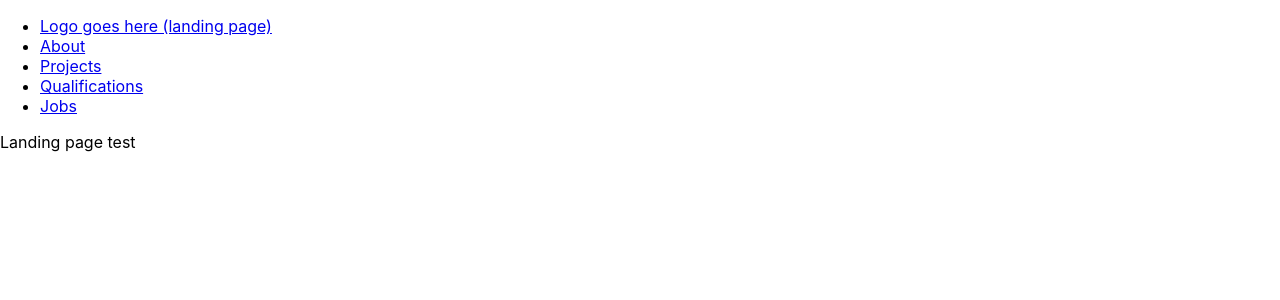
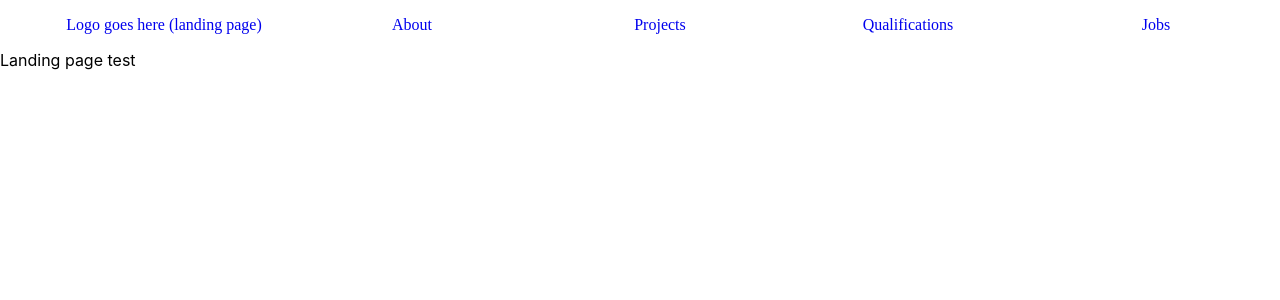
Before and after one commit to Thelangostudent/Personal-Website, a React (Create React App) app in the folder personal-website/: page / in a window 1280 px wide. Shown: the top 300 px of the page. Built offline with nearby package versions, Linux system fonts and the light colour scheme.

Commit message:
Simple navBar styling. (Grid style).

```diff
--- a/personal-website/src/App.js
+++ b/personal-website/src/App.js
@@ -7,6 +7,7 @@ import ProjectsPages from './projectsPages/baseProjectPage';
 import AboutPage from './aboutPage/aboutPage';
 import JobsPage from './jobsPage/baseJobPage';
 import QualificationsPage from './qualificationsPage/baseQualificationsPage';
+
 
 
 /***
--- a/personal-website/src/cssFiles/navBar.css
+++ b/personal-website/src/cssFiles/navBar.css
@@ -1,3 +1,41 @@
-body
+
+
+
+.navBar
 {
+
 }
+
+#naviGation
+{
+   text-align:center;
+   text-decoration-style: solid;
+
+
+
+}
+
+#navBarList {
+    list-style: none;
+    display: grid;
+    grid-template-columns: 1fr 1fr 1fr 1fr 1fr;
+    text-decoration: none;
+}
+
+.navItem {
+    border-width: 70px;
+    font-family: 'Bauhaus 93';
+    text-decoration:none;
+
+}
+
+.navItem :visited
+{
+    color:black;
+    text-decoration: none;
+}
+
+    .navItem :link
+    {
+        text-decoration: none;
+    }
--- a/personal-website/src/navBar/navBar.js
+++ b/personal-website/src/navBar/navBar.js
@@ -9,6 +9,7 @@
  */
 
 import { Outlet, Link } from 'react-router-dom';
+import '../cssFiles/navBar.css';
 
 
  function navBar() {
```
